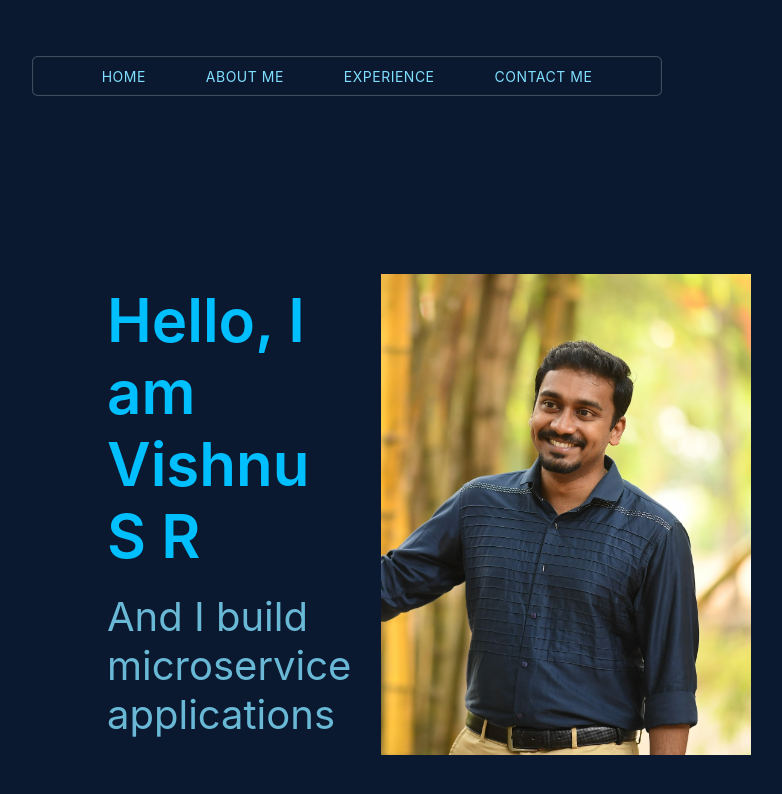
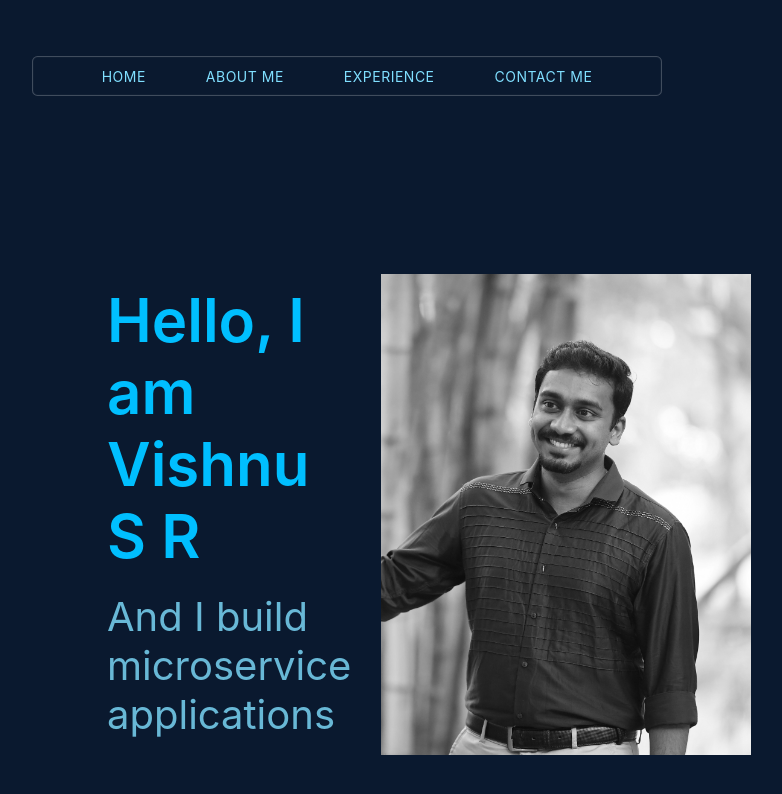
Before and after one commit to vishnusr90/vishnusr90.github.io, a React (Create React App) app: page / in a window 1280 px wide. Shown: the top 794 px of the page, without its empty margins (293-1075 px from the left). Built offline with nearby package versions, Linux system fonts and the light colour scheme.

Commit message:
Grey image and edit title

```diff
--- a/public/index.html
+++ b/public/index.html
@@ -24,7 +24,7 @@
       work correctly both with client-side routing and a non-root public URL.
       Learn how to configure a non-root public URL by running `npm run build`.
     -->
-    <title>React App</title>
+    <title>Vishnu S R</title>
   </head>
   <body>
     <noscript>You need to enable JavaScript to run this app.</noscript>
--- a/src/components/Short-Intro/ShortIntro.css
+++ b/src/components/Short-Intro/ShortIntro.css
@@ -12,4 +12,5 @@
 #my-pic img {
     width: 370px;
     height: auto; /* to maintain aspect ratio */
+    filter: grayscale(1);
 }
```
